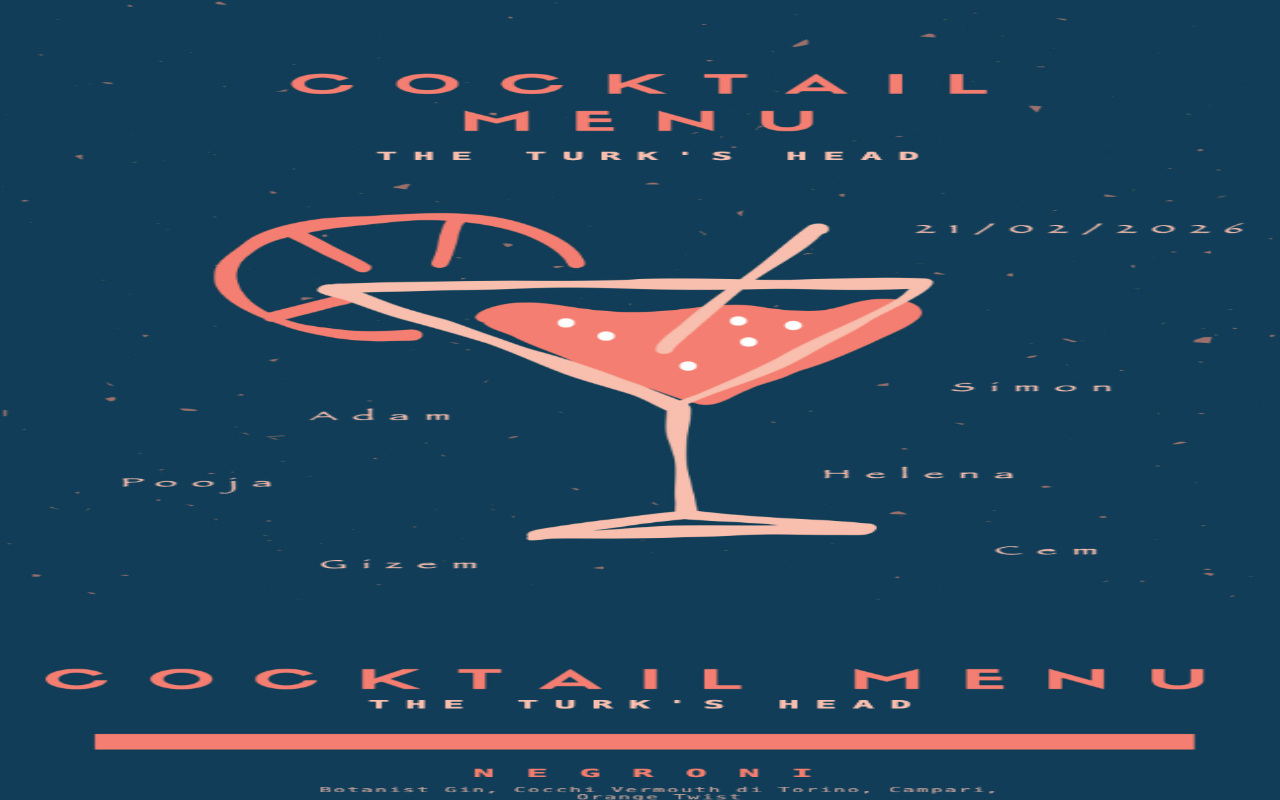
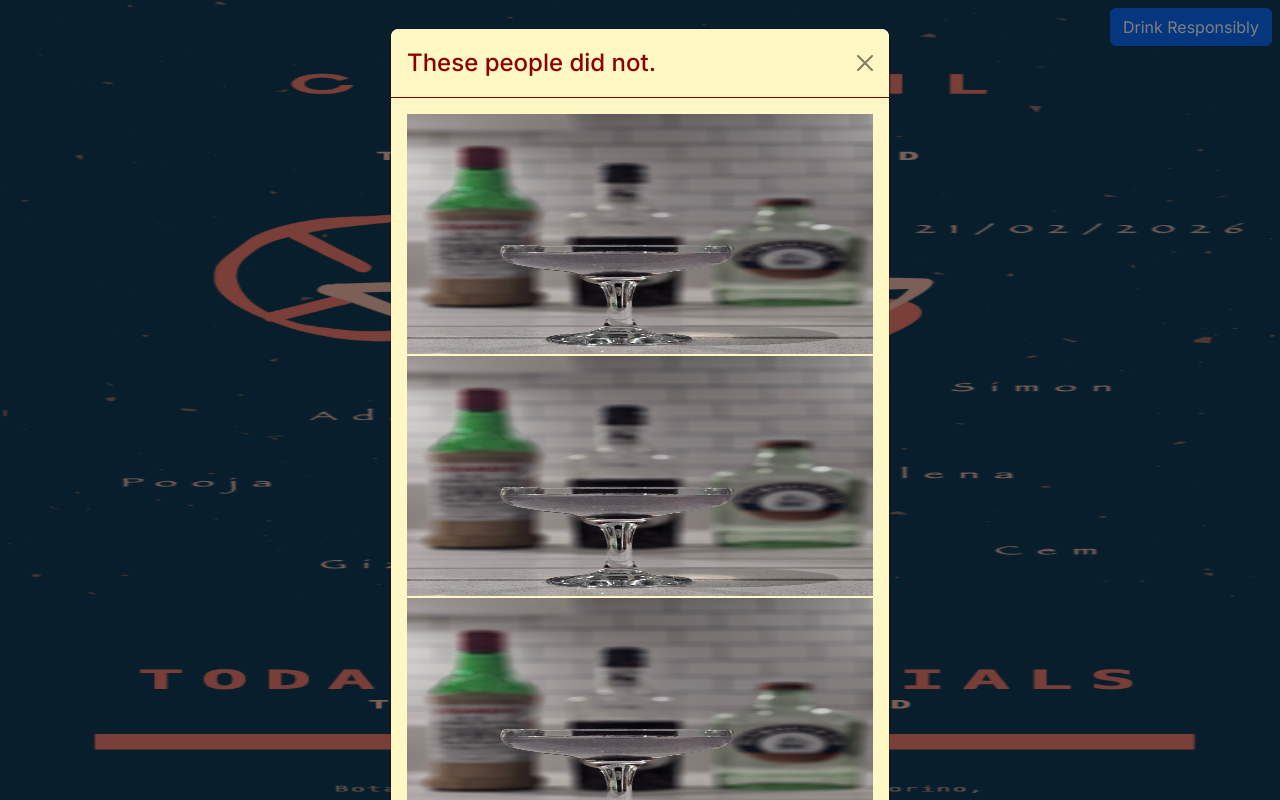
Before and after one commit to cemozturan/the-turks-head, a Next.js app: page / in a window 1280 px wide. Shown: the top 800 px of the page. Built offline with nearby package versions, Linux system fonts and the light colour scheme.

Commit message:
daily menu v2

```diff
--- a/src/app/page.tsx
+++ b/src/app/page.tsx
@@ -43,6 +43,8 @@ export default function Home() {
     undefined
   );
 
+  const [showDaily, setShowDaily] = useState(true);
+
   const handleClose = () => setSelectedDrink(undefined);
   const handleShow = (drinkTitle: string) => {
     const selectedDrink = [
@@ -52,6 +54,9 @@ export default function Home() {
     ].find((x) => x.title === drinkTitle);
     setSelectedDrink(selectedDrink);
   };
+
+  const handleDailyClose = () => setShowDaily(false);
+  const handleDailyShow = () => setShowDaily(true);
 
   return (
     // <main className={styles.gridContainer}>
@@ -120,6 +125,12 @@ export default function Home() {
     //   </Modal>
     // </main>
     <main style={{ display: "flex", flexDirection: "column" }}>
+      <Button
+        style={{ position: "absolute", top: "8px", right: "8px" }}
+        onClick={handleDailyShow}
+      >
+        Drink Responsibly
+      </Button>
       <Image
         src="daily-cover.png"
         alt={""}
@@ -134,6 +145,63 @@ export default function Home() {
         width="300"
         style={{ width: "auto" }}
       />
+      <Modal show={!!showDaily} onHide={handleDailyClose} centered>
+        <div
+          style={{
+            backgroundColor: "#fff8c5",
+            borderRadius: "8px",
+            color: "darkred",
+          }}
+        >
+          <Modal.Header closeButton style={{ borderColor: "darkred" }}>
+            <Modal.Title>These people did not.</Modal.Title>
+          </Modal.Header>
+          <Modal.Body>
+            <div
+              style={{
+                display: "flex",
+                flexDirection: "column",
+                gap: 2,
+                overflow: "scroll",
+              }}
+            >
+              <Image
+                src="aviation.jpg"
+                alt={""}
+                height="240"
+                width="120"
+                style={{ width: "auto" }}
+              />
+              <Image
+                src="aviation.jpg"
+                alt={""}
+                height="240"
+                width="120"
+                style={{ width: "auto" }}
+              />
+              <Image
+                src="aviation.jpg"
+                alt={""}
+                height="240"
+                width="120"
+                style={{ width: "auto" }}
+              />
+              <Image
+                src="aviation.jpg"
+                alt={""}
+                height="240"
+                width="120"
+                style={{ width: "auto" }}
+              />
+            </div>
+          </Modal.Body>
+          <Modal.Footer style={{ borderColor: "darkred" }}>
+            <Button variant="secondary" onClick={handleDailyClose}>
+              Close
+            </Button>
+          </Modal.Footer>
+        </div>
+      </Modal>
     </main>
   );
 }
```
Also changed, not shown: public/daily-drinks.png.
